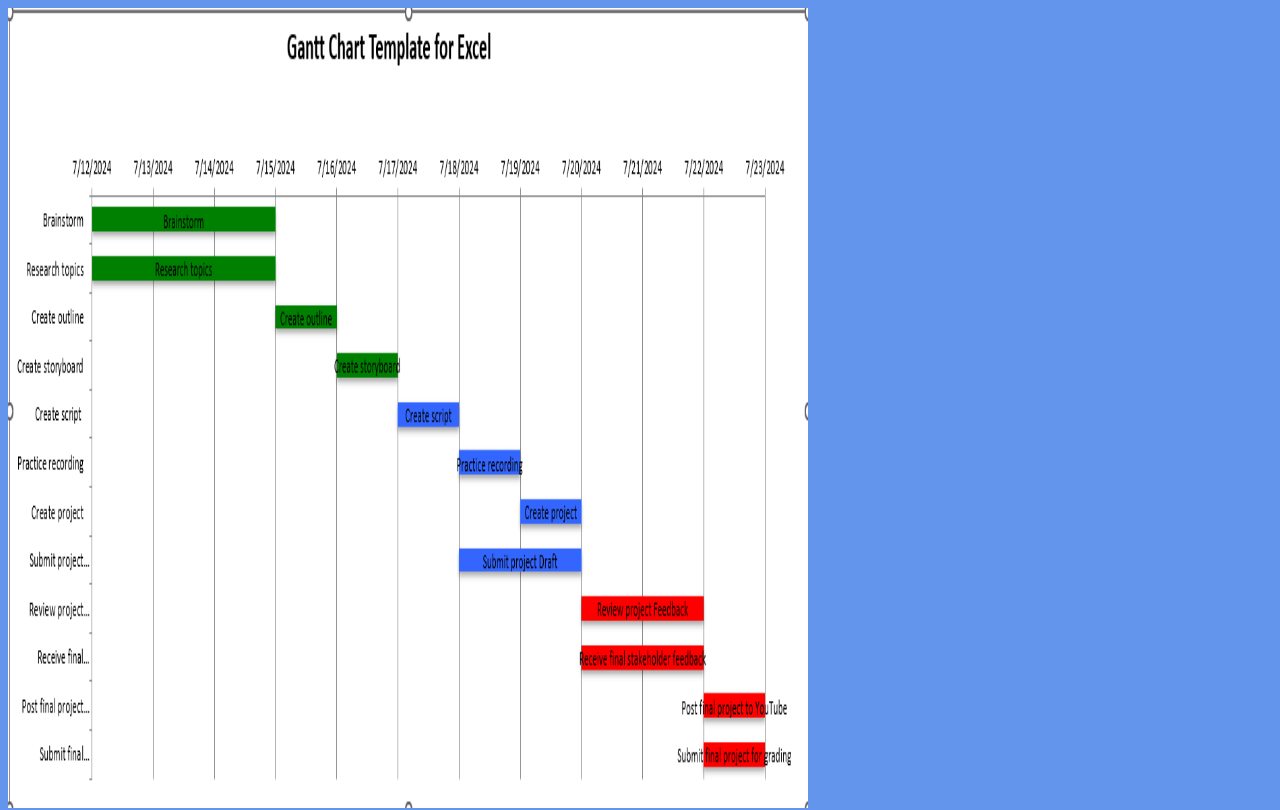
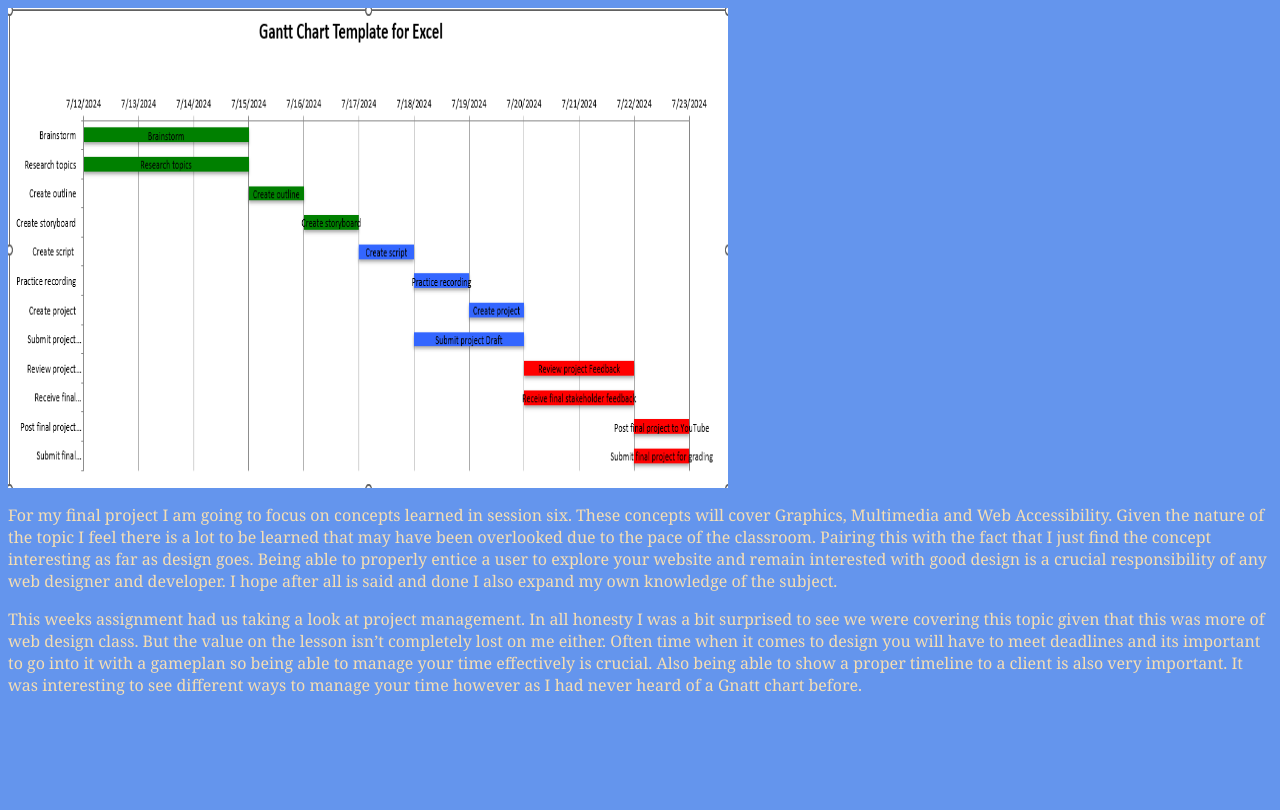
Before and after one commit to Darthm0ul2/Darthm0ul2.github.io, a plain HTML site: page web110/assigntment7a.html in a window 1280 px wide. Shown: the top 810 px of the page. Drawn offline with Linux system fonts and the light colour scheme.

Commit message:
px adjustment

```diff
--- a/web110/assigntment7a.html
+++ b/web110/assigntment7a.html
@@ -7,7 +7,7 @@
     <link rel="stylesheet" type="text/css" href="style.css" />
   </head>
   <body>
-    <img src="/web110/Images/Gnatt Chart.png" alt="Gnatt Chart" style="width:800px;height:800px;">
+    <img src="/web110/Images/Gnatt Chart.png" alt="Gnatt Chart" style="width:720px;height:480px;">
     <p>For my final project I am going to focus on concepts learned in session six. These concepts will cover Graphics, Multimedia and Web Accessibility. Given the nature of the topic I feel there is a lot to be learned that may have been overlooked due to the pace of the classroom. Pairing this with the fact that I just find the concept interesting as far as design goes. Being able to properly entice a user to explore your website and remain interested with good design is a crucial responsibility of any web designer and developer. I hope after all is said and done I also expand my own knowledge of the subject.</p>
     <p>This weeks assignment had us taking a look at project management. In all honesty I was a bit surprised to see we were covering this topic given that this was more of web design class. But the value on the lesson isn’t completely lost on me either. Often time when it comes to design you will have to meet deadlines and its important to go into it with a gameplan so being able to manage your time effectively is crucial. Also being able to show a proper timeline to a client is also very important. It was interesting to see different ways to manage your time however as I had never heard of a Gnatt chart before.</p>
   </body>
```
